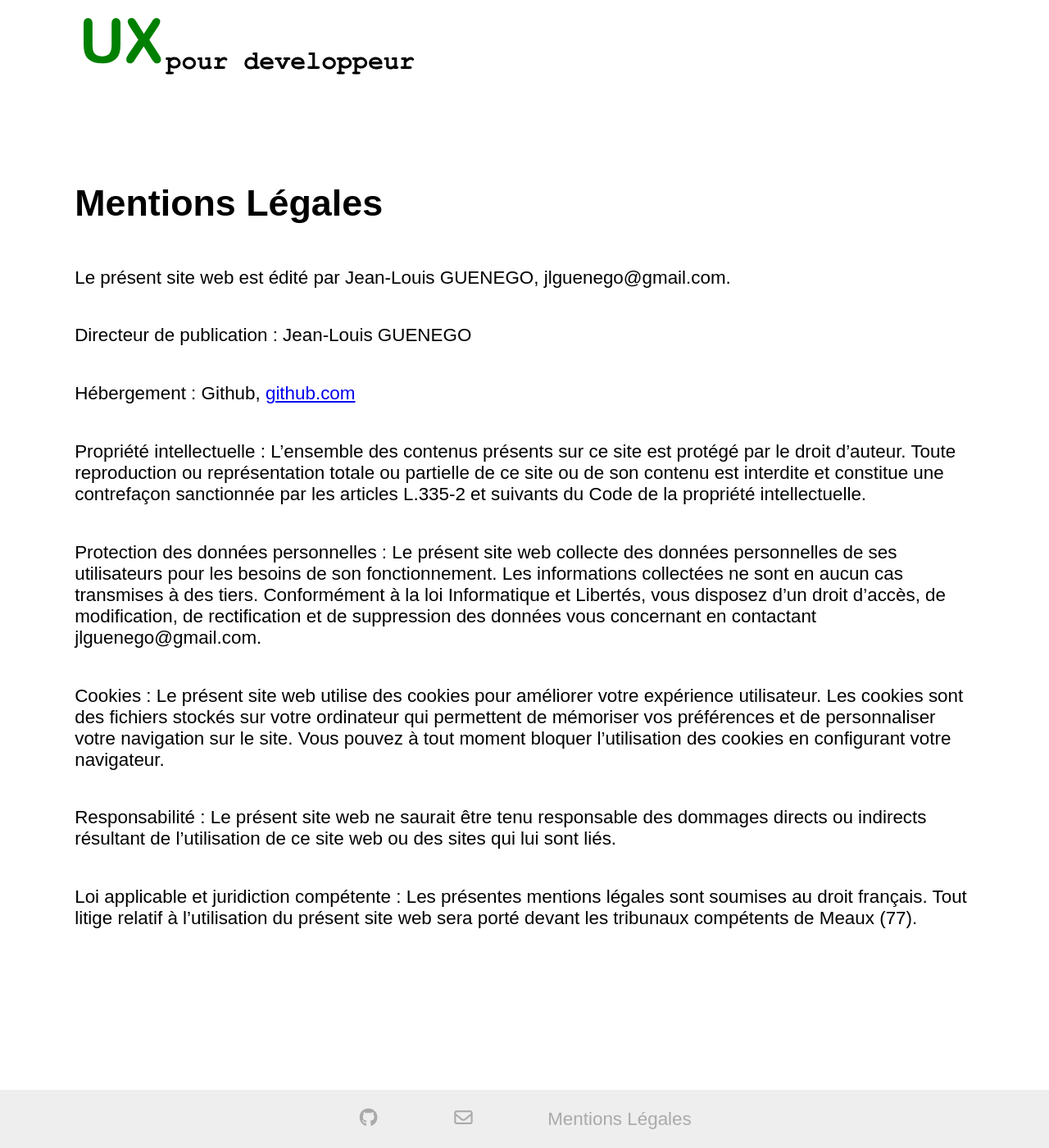
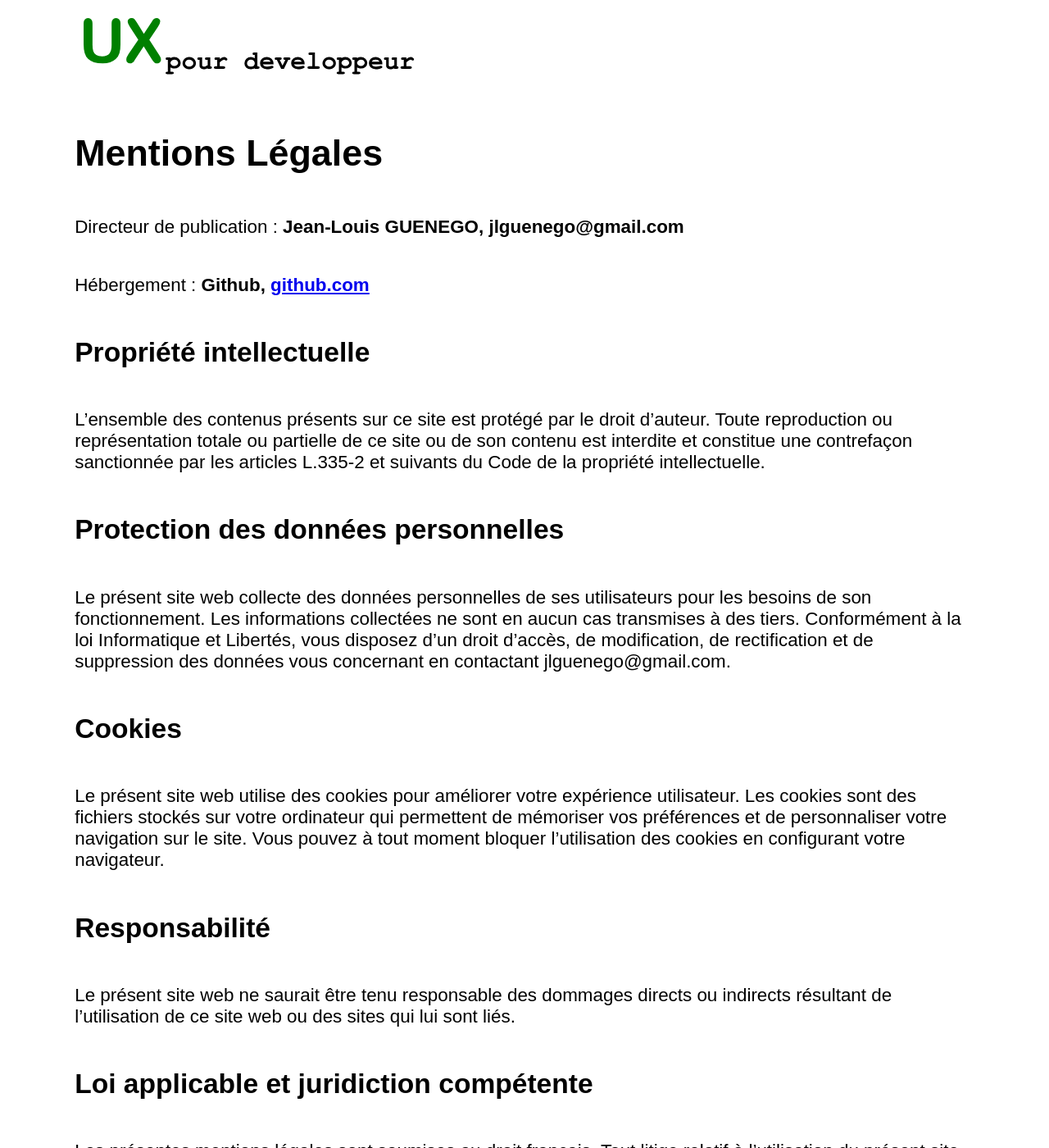
Before and after one commit to ux-lois/ux-lois.github.io, a Jekyll site: the page built from docs/legal.md, in a window 1280 px wide and 1400 px high. Shown: the whole window at 82% size. Built offline with Jekyll 4.4.1, drawn with Linux system fonts in a browser that asks for light colours; nearby versions of some CDN libraries; our own code applies the rules of GitHub Pages for plain Markdown files; some of the changed text lies outside the part shown.

Commit message:
dev: corrections

```diff
--- a/docs/legal.md
+++ b/docs/legal.md
@@ -3,23 +3,26 @@
 
 # Mentions Légales
 
-Le présent site web est édité par Jean-Louis GUENEGO, jlguenego@gmail.com.
+Directeur de publication : **Jean-Louis GUENEGO, jlguenego@gmail.com**
 
-Directeur de publication : Jean-Louis GUENEGO
+Hébergement : **Github, [github.com](https://github.com)**
 
-Hébergement : Github, [github.com](https://github.com)
+## Propriété intellectuelle
 
-Propriété intellectuelle :
 L'ensemble des contenus présents sur ce site est protégé par le droit d'auteur. Toute reproduction ou représentation totale ou partielle de ce site ou de son contenu est interdite et constitue une contrefaçon sanctionnée par les articles L.335-2 et suivants du Code de la propriété intellectuelle.
 
-Protection des données personnelles :
+## Protection des données personnelles
+
 Le présent site web collecte des données personnelles de ses utilisateurs pour les besoins de son fonctionnement. Les informations collectées ne sont en aucun cas transmises à des tiers. Conformément à la loi Informatique et Libertés, vous disposez d'un droit d'accès, de modification, de rectification et de suppression des données vous concernant en contactant jlguenego@gmail.com.
 
-Cookies :
+## Cookies
+
 Le présent site web utilise des cookies pour améliorer votre expérience utilisateur. Les cookies sont des fichiers stockés sur votre ordinateur qui permettent de mémoriser vos préférences et de personnaliser votre navigation sur le site. Vous pouvez à tout moment bloquer l'utilisation des cookies en configurant votre navigateur.
 
-Responsabilité :
+## Responsabilité
+
 Le présent site web ne saurait être tenu responsable des dommages directs ou indirects résultant de l'utilisation de ce site web ou des sites qui lui sont liés.
 
-Loi applicable et juridiction compétente :
-Les présentes mentions légales sont soumises au droit français. Tout litige relatif à l'utilisation du présent site web sera porté devant les tribunaux compétents de Meaux (77).
+## Loi applicable et juridiction compétente
+
+Les présentes mentions légales sont soumises au droit français. Tout litige relatif à l'utilisation du présent site web sera porté devant les tribunaux compétents de **Meaux (77)**.
```
Also changed, not shown: docs/_cards/01-purpose.md (+1 -1 lines), docs/_cards/02-fitts.md (+1 -1 lines), docs/_cards/05-aesthetic.md (+1 -1 lines), docs/_cards/06-doherty-threshold.md (+1 -1 lines), docs/_cards/07-goal-gradient.md (+1 -1 lines).
